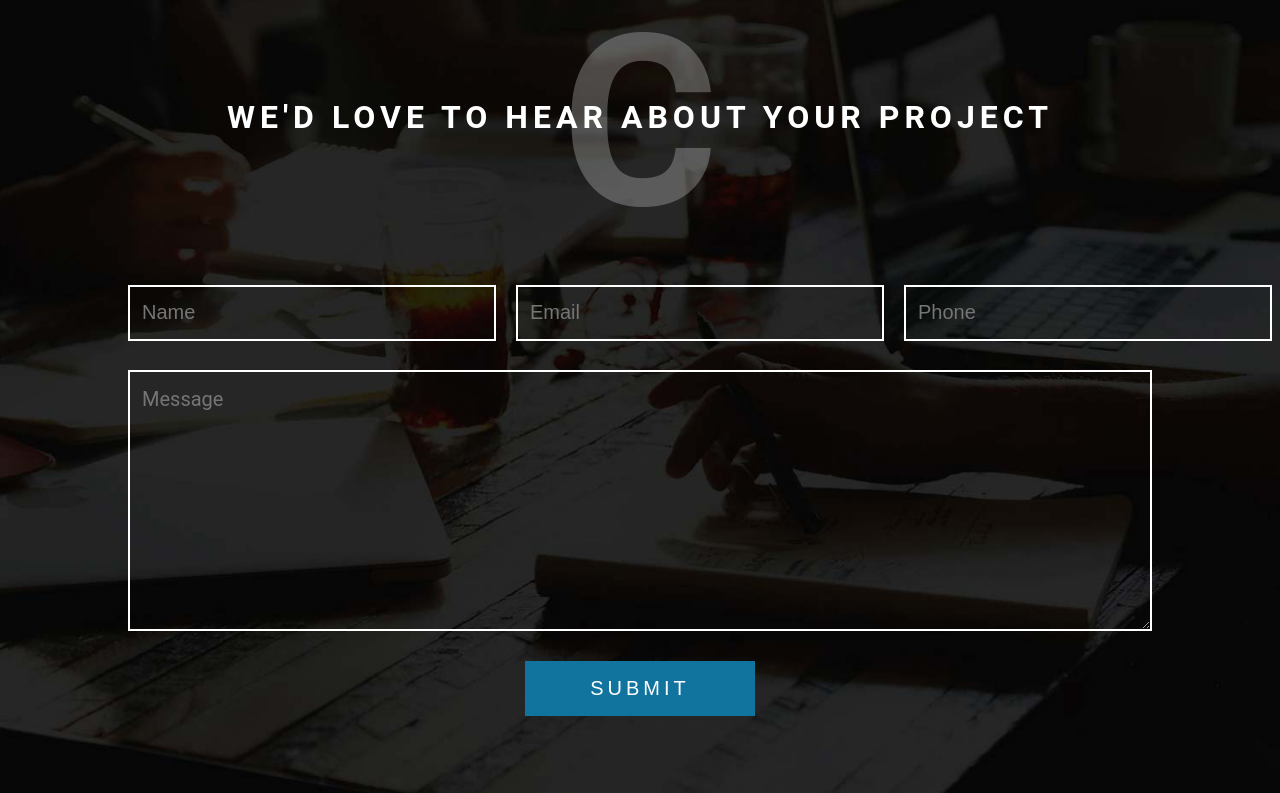
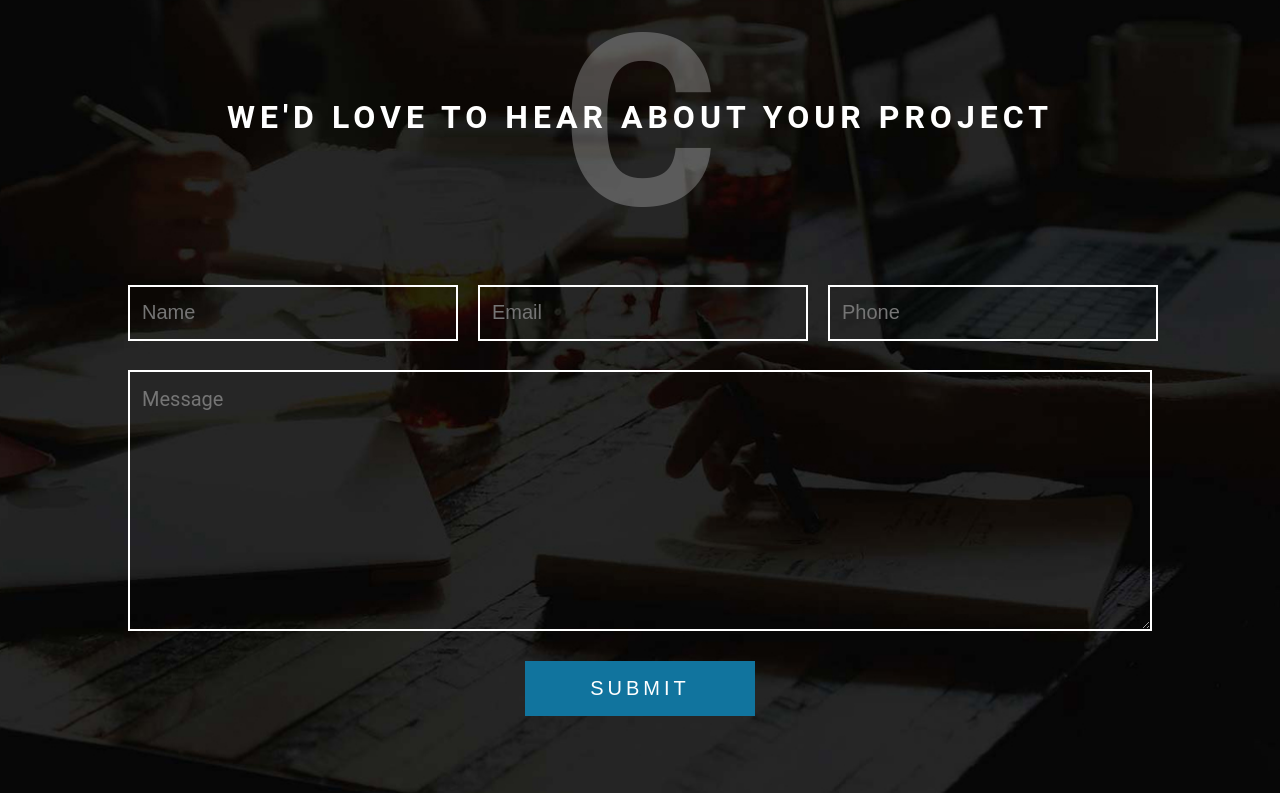
Before and after one commit to ariesdoria/digital-agency, a plain HTML site: page index.html in a window 1280 px wide. Shown: the part 5379-6172 px from the top of the page. Drawn offline with Linux system fonts and the light colour scheme.

Commit message:
Add CSS media queries for different desktop screen resolutions

```diff
--- a/style.css
+++ b/style.css
@@ -776,3 +776,65 @@
   letter-spacing: 2px;
 }
 /***End Footer Section***/
+/***Styles for Different Resolutions***/
+@media screen and (max-width:1980px) and (min-width:1080px){
+  .contact-us-input-textbox{
+    width:493px;
+    height:50px;
+    background:transparent;
+    font-size:20px;
+    color:#fff;
+    border:2px solid #fff;
+  }
+}
+@media screen and (max-width:1600px) and (min-width:900px){
+  .contact-us-input-textbox{
+    width:407px;
+    height:50px;
+    background:transparent;
+    font-size:20px;
+    color:#fff;
+    border:2px solid #fff;
+  }
+}
+@media screen and (max-width:1536px) and (min-width:864px){
+  .contact-us-input-textbox{
+    width:390px;
+    height:50px;
+    background:transparent;
+    font-size:20px;
+    color:#fff;
+    border:2px solid #fff;
+  }
+}
+@media screen and (max-width:1440px) and (min-width:900px){
+  .contact-us-input-textbox{
+    width:365px;
+    height:50px;
+    background:transparent;
+    font-size:20px;
+    color:#fff;
+    border:2px solid #fff;
+  }
+}
+@media screen and (max-width:1366px) and (min-width:768px){
+  .contact-us-input-textbox{
+    width:345px;
+    height:50px;
+    background:transparent;
+    font-size:20px;
+    color:#fff;
+    border:2px solid #fff;
+  }
+}
+@media screen and (max-width:1280px) and (min-width:720px){
+  .contact-us-input-textbox{
+    width:322px;
+    height:50px;
+    background:transparent;
+    font-size:20px;
+    color:#fff;
+    border:2px solid #fff;
+  }
+}
+/***End Styles***/
```
Also changed, not shown: style.min.css.
